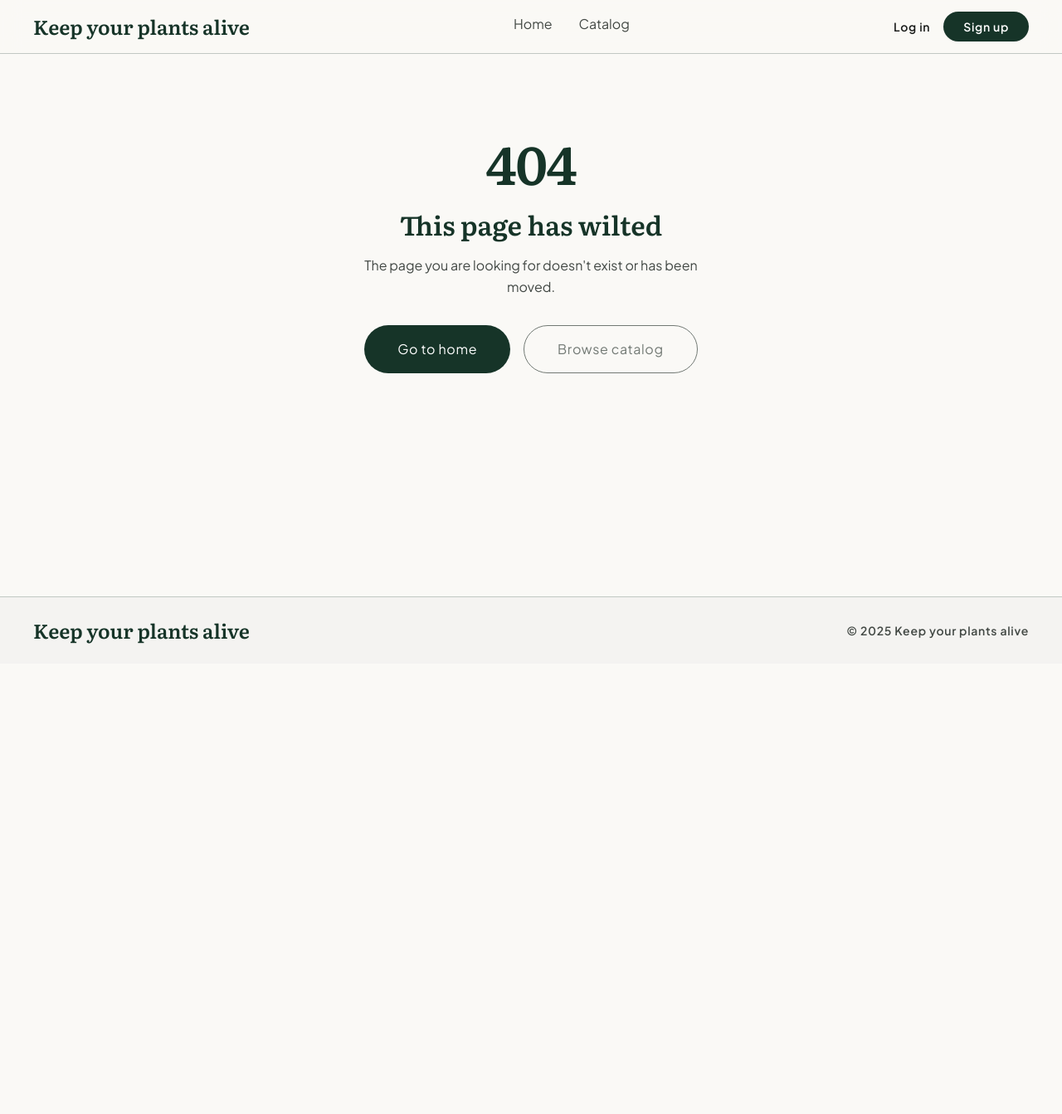
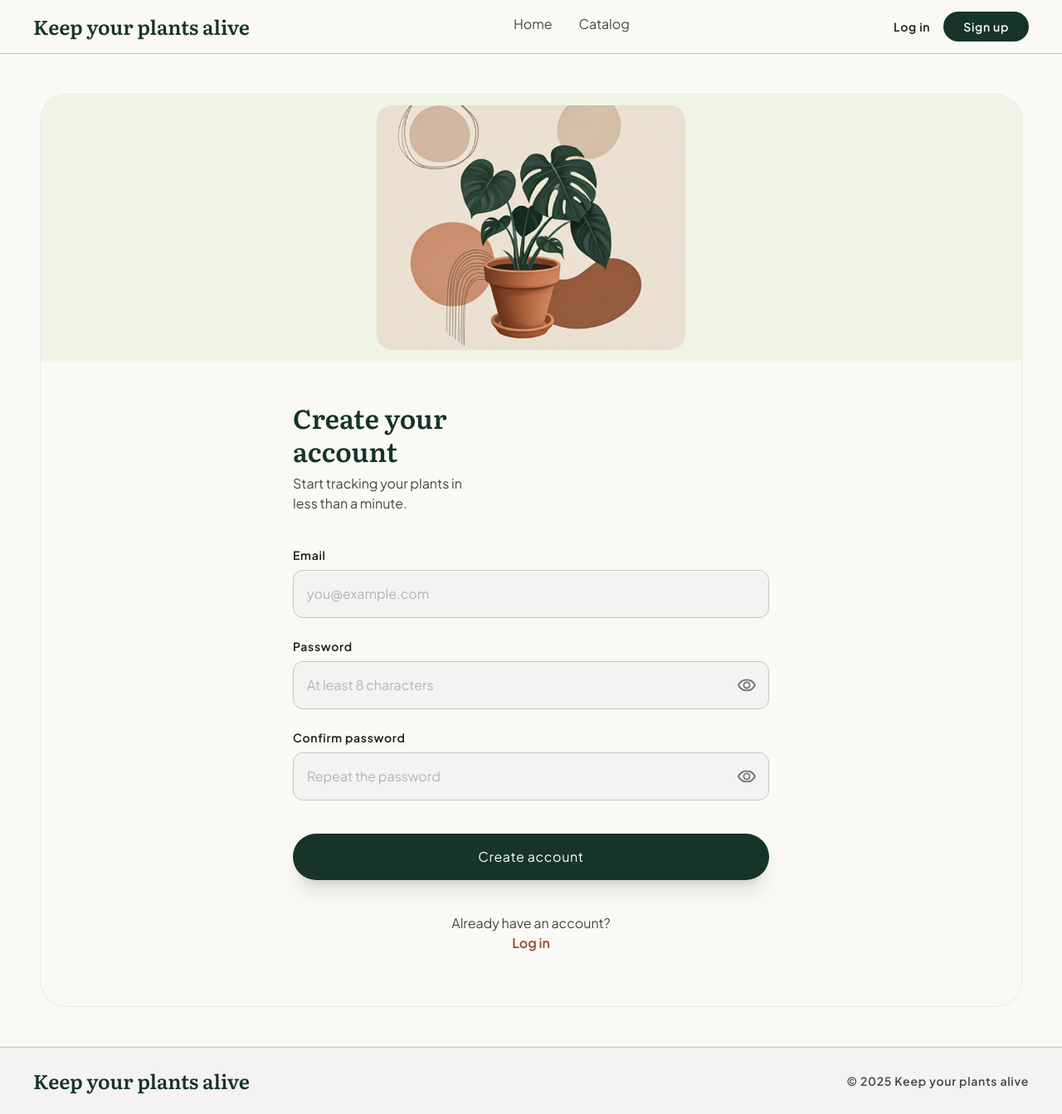
Before and after one commit to dianapri0303/plant-care, a Next.js app: page /register in a window 1280 px wide. Before the commit this address had no page. Shown: the whole page at 83% size. Before the commit the page ends 800 px from the top, so only its background shows below. Built offline with nearby package versions, Linux system fonts and the light colour scheme; no server answers.

Commit message:
feat(register): add registration page with formik validation

```diff
--- /dev/null
+++ b/src/app/register/page.tsx
@@ -0,0 +1,15 @@
+import type { Metadata } from 'next';
+import AuthLayout from '@/components/AuthLayout/AuthLayout';
+import RegisterForm from '@/components/RegisterForm/RegisterForm';
+
+export const metadata: Metadata = {
+  title: 'Create your account | Keep your plants alive',
+};
+
+export default function RegisterPage() {
+  return (
+    <AuthLayout>
+      <RegisterForm />
+    </AuthLayout>
+  );
+}
--- /dev/null
+++ b/src/components/AuthForm/AuthForm.module.css
@@ -0,0 +1,99 @@
+.header {
+  display: flex;
+  flex-direction: column;
+  gap: 8px;
+}
+
+.title {
+  font-family: var(--font-second);
+  font-weight: 600;
+  font-size: 28px;
+  line-height: 1.29;
+  color: var(--color-primary);
+}
+
+.subtitle {
+  font-weight: 400;
+  font-size: 16px;
+  line-height: 1.5;
+  color: var(--color-text-muted);
+}
+
+.tabletBreak {
+  display: none;
+}
+
+.form {
+  display: flex;
+  flex-direction: column;
+  gap: 24px;
+}
+
+.lastField {
+  padding-bottom: 16px;
+}
+
+.submit {
+  width: 100%;
+  min-height: 56px;
+  padding: 16px 40px;
+  font-weight: 400;
+  font-size: 16px;
+  line-height: 1.5;
+  letter-spacing: 0.04em;
+  text-align: center;
+  color: var(--color-text-inverse);
+  background-color: var(--color-primary);
+  border-radius: var(--radius-pill);
+  box-shadow:
+    0 8px 10px -6px rgba(0, 0, 0, 0.1),
+    0 20px 25px -5px rgba(0, 0, 0, 0.1);
+  transition: background-color 0.2s ease;
+}
+
+.submit:hover:not(:disabled),
+.submit:focus-visible:not(:disabled) {
+  background-color: var(--color-primary-hover);
+}
+
+.submit:disabled {
+  background-color: var(--color-primary-disabled);
+  cursor: not-allowed;
+}
+
+.crossLink {
+  padding-top: 16px;
+  text-align: center;
+  font-weight: 400;
+  font-size: 16px;
+  line-height: 1.5;
+  color: var(--color-text-muted);
+}
+
+.crossLinkAccent {
+  font-weight: 700;
+  color: var(--color-text-accent);
+  transition: color 0.2s ease;
+}
+
+.crossLinkAccent:hover,
+.crossLinkAccent:focus-visible {
+  color: var(--color-primary);
+}
+
+@media (min-width: 768px) {
+  .title {
+    font-size: 32px;
+    line-height: 1.25;
+  }
+}
+
+@media (min-width: 768px) and (max-width: 1439px) {
+  .tabletBreak {
+    display: inline;
+  }
+
+  .crossLinkAccent {
+    display: block;
+  }
+}
--- /dev/null
+++ b/src/components/AuthLayout/AuthLayout.module.css
@@ -0,0 +1,115 @@
+.section {
+  padding: 48px 20px;
+}
+
+.card {
+  display: flex;
+  flex-direction: column;
+  overflow: hidden;
+  max-width: 1312px;
+  margin: 0 auto;
+  border: 1px solid rgba(193, 200, 195, 0.3);
+  border-radius: 32px;
+  background-color: var(--color-bg-page);
+}
+
+.illustration {
+  display: flex;
+  align-items: center;
+  justify-content: center;
+}
+
+.imageWrapper {
+  position: relative;
+  width: 100%;
+  aspect-ratio: 372 / 295;
+  overflow: hidden;
+  border-radius: 19px;
+}
+
+.image {
+  object-fit: cover;
+  object-position: center;
+}
+
+.overlay {
+  position: absolute;
+  inset: 0;
+  background-color: rgba(22, 52, 40, 0.05);
+  mix-blend-mode: multiply;
+}
+
+.panel {
+  display: flex;
+  justify-content: center;
+  padding: 40px 20px;
+}
+
+.content {
+  display: flex;
+  flex-direction: column;
+  gap: 40px;
+  width: 100%;
+  max-width: 448px;
+}
+
+@media (min-width: 768px) {
+  .section {
+    padding: 48px;
+  }
+
+  .illustration {
+    padding: 13px;
+    min-height: 321px;
+    background-color: rgba(212, 233, 196, 0.3);
+  }
+
+  .imageWrapper {
+    flex-shrink: 0;
+    width: 372px;
+  }
+
+  .panel {
+    padding: 48px 48px 64px;
+  }
+
+  .content {
+    max-width: 574px;
+  }
+}
+
+@media (min-width: 1440px) {
+  .section {
+    padding: 64px;
+  }
+
+  .card {
+    flex-direction: row;
+    min-height: 626px;
+  }
+
+  .illustration,
+  .panel {
+    flex: 1 1 50%;
+  }
+
+  .illustration {
+    padding: 48px;
+    min-height: auto;
+  }
+
+  .imageWrapper {
+    width: 100%;
+    max-width: 535px;
+    aspect-ratio: 535 / 594;
+  }
+
+  .panel {
+    align-items: center;
+    padding: 48px 80px 64px;
+  }
+
+  .content {
+    max-width: 448px;
+  }
+}
--- /dev/null
+++ b/src/components/AuthLayout/AuthLayout.tsx
@@ -0,0 +1,28 @@
+import Image from 'next/image';
+import { ReactNode } from 'react';
+import css from './AuthLayout.module.css';
+
+export default function AuthLayout({ children }: { children: ReactNode }) {
+  return (
+    <section className={css.section}>
+      <div className={css.card}>
+        <div className={css.illustration}>
+          <div className={css.imageWrapper}>
+            <Image
+              src="/plant-block.png"
+              alt="Illustration of a monstera plant in a terracotta pot"
+              fill
+              sizes="(min-width: 1440px) 50vw, 100vw"
+              className={css.image}
+            />
+            <span className={css.overlay} />
+          </div>
+        </div>
+
+        <div className={css.panel}>
+          <div className={css.content}>{children}</div>
+        </div>
+      </div>
+    </section>
+  );
+}
--- /dev/null
+++ b/src/components/RegisterForm/RegisterForm.tsx
@@ -0,0 +1,105 @@
+'use client';
+
+import Link from 'next/link';
+import { useRouter } from 'next/navigation';
+import { Formik, Form } from 'formik';
+import { useMutation } from '@tanstack/react-query';
+import toast from 'react-hot-toast';
+import axios from 'axios';
+import FormField from '@/components/FormField/FormField';
+import { register } from '@/lib/api/auth';
+import { registerSchema } from '@/lib/validation/authSchemas';
+import css from '@/components/AuthForm/AuthForm.module.css';
+
+interface FormValues {
+  email: string;
+  password: string;
+  confirmPassword: string;
+}
+
+const initialValues: FormValues = {
+  email: '',
+  password: '',
+  confirmPassword: '',
+};
+
+export default function RegisterForm() {
+  const router = useRouter();
+
+  const mutation = useMutation({
+    mutationFn: register,
+    onSuccess: () => {
+      router.push('/garden');
+    },
+    onError: (error: unknown) => {
+      if (axios.isAxiosError(error) && error.response?.status === 409) {
+        toast.error('User with this email already exists');
+        return;
+      }
+      toast.error('Something went wrong. Please try again.');
+    },
+  });
+
+  const handleSubmit = (values: FormValues) => {
+    mutation.mutate({ email: values.email, password: values.password });
+  };
+
+  return (
+    <>
+      <div className={css.header}>
+        <h1 className={css.title}>
+          Create your
+          <br className={css.tabletBreak} /> account
+        </h1>
+        <p className={css.subtitle}>
+          Start tracking your plants in
+          <br className={css.tabletBreak} /> less than a minute.
+        </p>
+      </div>
+
+      <Formik
+        initialValues={initialValues}
+        validationSchema={registerSchema}
+        onSubmit={handleSubmit}
+      >
+        <Form className={css.form}>
+          <FormField
+            name="email"
+            label="Email"
+            type="email"
+            placeholder="you@example.com"
+          />
+          <FormField
+            name="password"
+            label="Password"
+            type="password"
+            placeholder="At least 8 characters"
+          />
+          <div className={css.lastField}>
+            <FormField
+              name="confirmPassword"
+              label="Confirm password"
+              type="password"
+              placeholder="Repeat the password"
+            />
+          </div>
+
+          <button
+            type="submit"
+            className={css.submit}
+            disabled={mutation.isPending}
+          >
+            {mutation.isPending ? 'Creating account...' : 'Create account'}
+          </button>
+
+          <p className={css.crossLink}>
+            Already have an account?{' '}
+            <Link href="/login" className={css.crossLinkAccent}>
+              Log in
+            </Link>
+          </p>
+        </Form>
+      </Formik>
+    </>
+  );
+}
```
